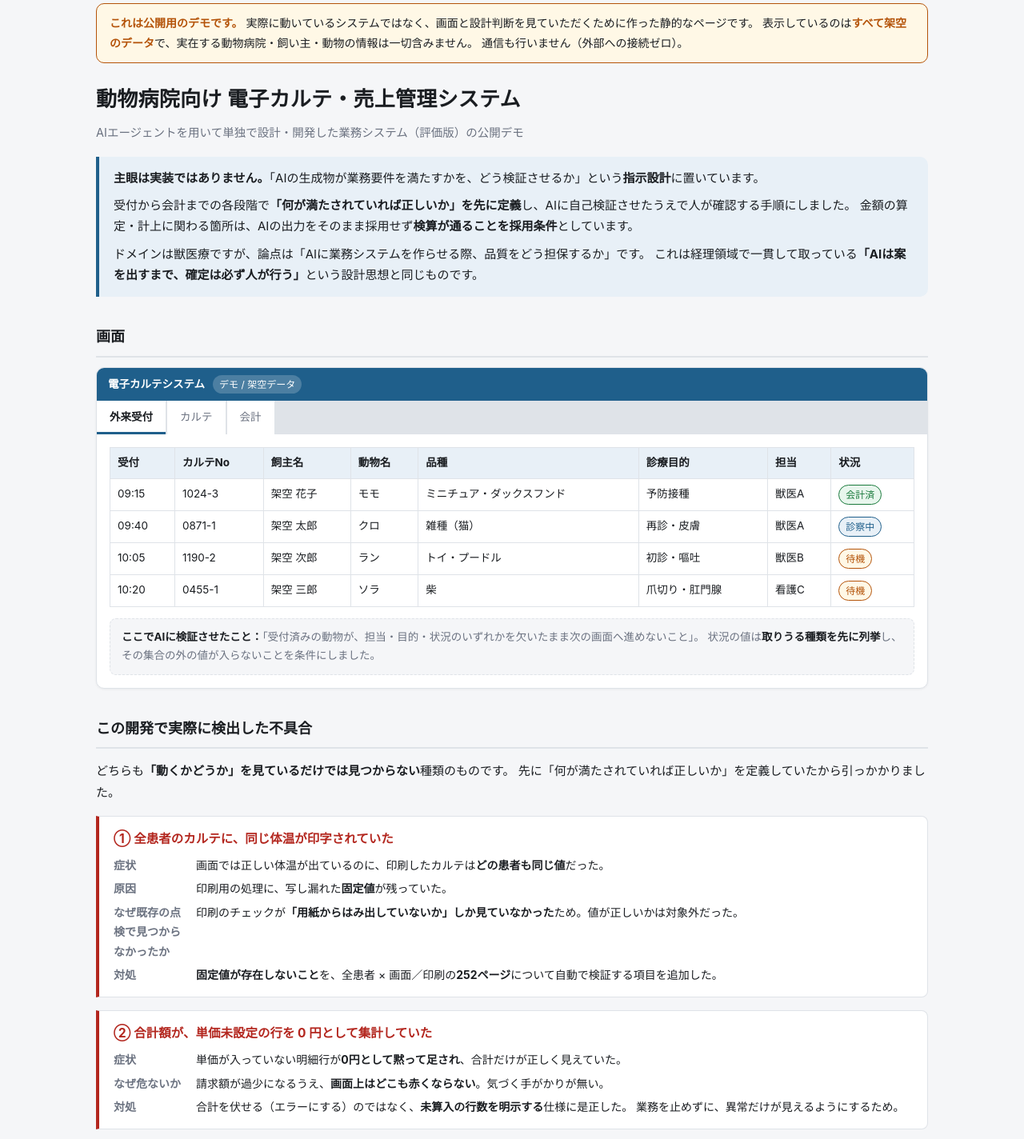
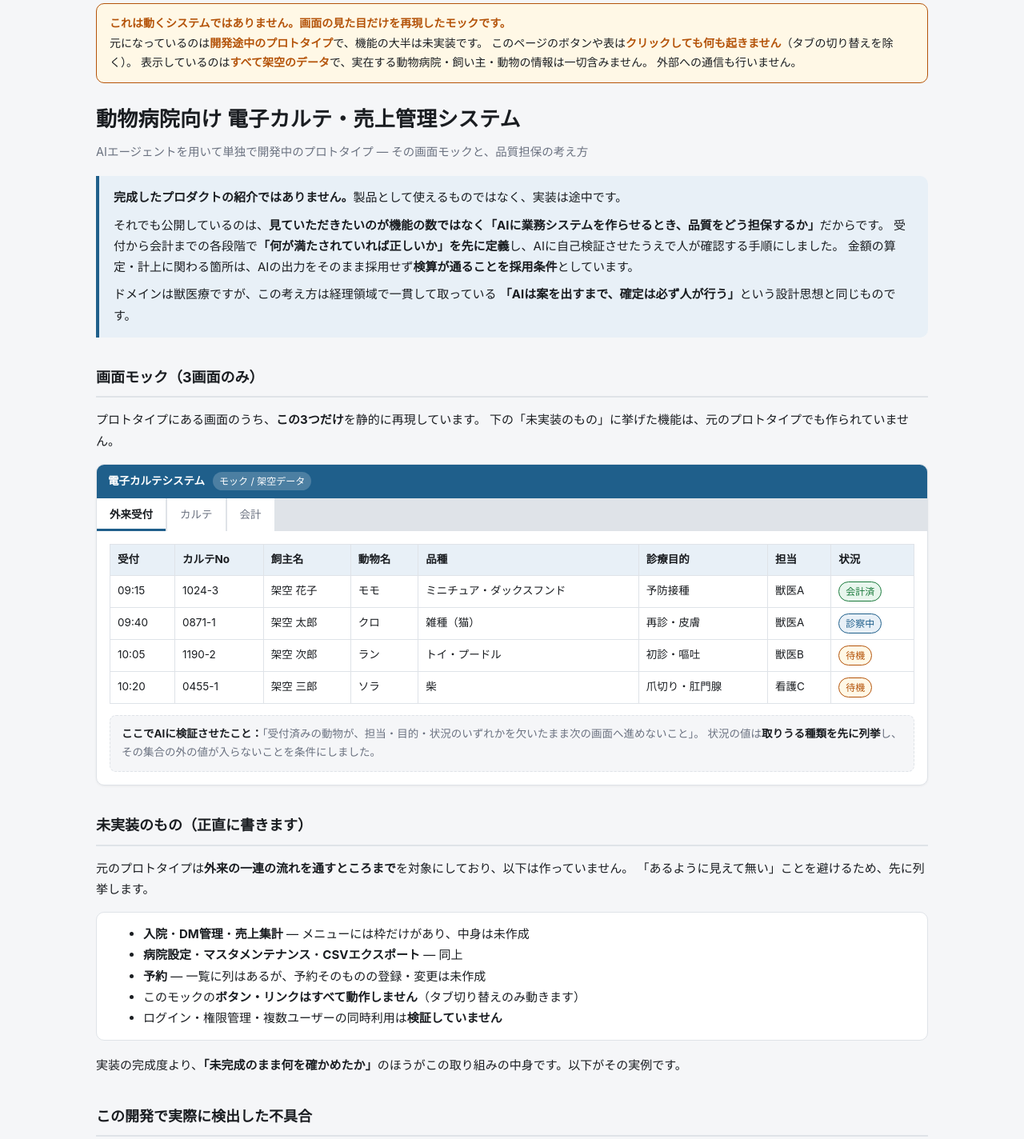
Before and after one commit to akiijauto/vet-karte-demo, a plain HTML site: page index.html in a window 1280 px wide. Shown: the part 24-1448 px from the top of the page at 80% size. Drawn offline with Linux system fonts and the light colour scheme.

Commit message:
モックであることを先に明示し、期待値を上げない書き方に直す
「公開デモ」と書くと動くシステムに見える。元は開発途中のプロトタイプで
機能の大半が未実装なので、そう読めないようにする。

- 冒頭で「動くシステムではない／ボタンは動作しない」を先に言う
- 「未実装のもの」の節を追加し、作っていない機能を列挙する
- 見せたいのは機能の数ではなく品質担保の考え方だ、と目的を明示

Co-Authored-By: Claude Opus 5 (1M context) <noreply@anthropic.com>
Claude-Session: https://claude.ai/code/session_01JZiEd9GcnnnTvNiBHo2Y2R

```diff
--- a/index.html
+++ b/index.html
@@ -3,8 +3,8 @@
 <head>
 <meta charset="UTF-8">
 <meta name="viewport" content="width=device-width, initial-scale=1">
-<title>動物病院向け電子カルテ — 公開デモ</title>
-<meta name="description" content="AIエージェントで単独開発した電子カルテの公開デモ。主眼は実装ではなく、AIの生成物が業務要件を満たすかを検証させる指示設計に置いた。">
+<title>動物病院向け電子カルテ — 画面モック（開発途中）</title>
+<meta name="description" content="開発途中の電子カルテプロトタイプの画面モック。動くシステムではない。主眼は実装ではなく、AIの生成物が業務要件を満たすかを検証させる指示設計にある。">
 <style>
   :root{
     --bg:#f5f6f8; --panel:#fff; --ink:#1a1d21; --muted:#6b7280; --line:#dfe3e8;
@@ -93,31 +93,36 @@
 <div class="wrap">
 
 <div class="banner">
-  <b>これは公開用のデモです。</b>
-  実際に動いているシステムではなく、画面と設計判断を見ていただくために作った静的なページです。
+  <b>これは動くシステムではありません。画面の見た目だけを再現したモックです。</b><br>
+  元になっているのは<b>開発途中のプロトタイプ</b>で、機能の大半は未実装です。
+  このページのボタンや表は<b>クリックしても何も起きません</b>（タブの切り替えを除く）。
   表示しているのは<b>すべて架空のデータ</b>で、実在する動物病院・飼い主・動物の情報は一切含みません。
-  通信も行いません（外部への接続ゼロ）。
+  外部への通信も行いません。
 </div>
 
 <header>
   <h1>動物病院向け 電子カルテ・売上管理システム</h1>
-  <p class="sub">AIエージェントを用いて単独で設計・開発した業務システム（評価版）の公開デモ</p>
+  <p class="sub">AIエージェントを用いて単独で開発中のプロトタイプ — その画面モックと、品質担保の考え方</p>
 </header>
 
 <div class="lead">
-  <p><b>主眼は実装ではありません。</b>「AIの生成物が業務要件を満たすかを、どう検証させるか」という<b>指示設計</b>に置いています。</p>
-  <p>受付から会計までの各段階で<b>「何が満たされていれば正しいか」を先に定義</b>し、AIに自己検証させたうえで人が確認する手順にしました。
+  <p><b>完成したプロダクトの紹介ではありません。</b>製品として使えるものではなく、実装は途中です。</p>
+  <p>それでも公開しているのは、<b>見ていただきたいのが機能の数ではなく「AIに業務システムを作らせるとき、品質をどう担保するか」</b>だからです。
+  受付から会計までの各段階で<b>「何が満たされていれば正しいか」を先に定義</b>し、AIに自己検証させたうえで人が確認する手順にしました。
   金額の算定・計上に関わる箇所は、AIの出力をそのまま採用せず<b>検算が通ることを採用条件</b>としています。</p>
-  <p>ドメインは獣医療ですが、論点は「AIに業務システムを作らせる際、品質をどう担保するか」です。
-  これは経理領域で一貫して取っている<b>「AIは案を出すまで、確定は必ず人が行う」</b>という設計思想と同じものです。</p>
+  <p>ドメインは獣医療ですが、この考え方は経理領域で一貫して取っている
+  <b>「AIは案を出すまで、確定は必ず人が行う」</b>という設計思想と同じものです。</p>
 </div>
 
-<h2>画面</h2>
+<h2>画面モック（3画面のみ）</h2>
+
+<p>プロトタイプにある画面のうち、<b>この3つだけ</b>を静的に再現しています。
+下の「未実装のもの」に挙げた機能は、元のプロトタイプでも作られていません。</p>
 
 <div class="app">
   <div class="app-bar">
     電子カルテシステム
-    <span class="chip">デモ / 架空データ</span>
+    <span class="chip">モック / 架空データ</span>
   </div>
   <div class="tabs" role="tablist">
     <button role="tab" aria-selected="true"  data-target="s1">外来受付</button>
@@ -195,6 +200,23 @@
   </section>
 </div>
 
+<h2>未実装のもの（正直に書きます）</h2>
+
+<p>元のプロトタイプは<b>外来の一連の流れを通すところまで</b>を対象にしており、以下は作っていません。
+「あるように見えて無い」ことを避けるため、先に列挙します。</p>
+
+<div class="card" style="margin-bottom:18px">
+  <ul style="margin:0">
+    <li><b>入院</b>・<b>DM管理</b>・<b>売上集計</b> — メニューには枠だけがあり、中身は未作成</li>
+    <li><b>病院設定</b>・<b>マスタメンテナンス</b>・<b>CSVエクスポート</b> — 同上</li>
+    <li><b>予約</b> — 一覧に列はあるが、予約そのものの登録・変更は未作成</li>
+    <li>このモックの<b>ボタン・リンクはすべて動作しません</b>（タブ切り替えのみ動きます）</li>
+    <li>ログイン・権限管理・複数ユーザーの同時利用は<b>検証していません</b></li>
+  </ul>
+</div>
+
+<p>実装の完成度より、<b>「未完成のまま何を確かめたか」</b>のほうがこの取り組みの中身です。以下がその実例です。</p>
+
 <h2>この開発で実際に検出した不具合</h2>
 
 <p>どちらも<b>「動くかどうか」を見ているだけでは見つからない</b>種類のものです。
@@ -238,7 +260,7 @@
 </div>
 
 <footer>
-  <p>このページは公開用のデモとして作成した静的ページです。実システムのソースコードは含みません。
+  <p>このページは<b>画面モック</b>として作成した静的ページです。動くシステムではなく、実システムのソースコードも含みません。
   表示しているデータはすべて架空のものです。</p>
   <p>作成: <a href="https://github.com/akiijauto">akiijauto</a>　/
   ほかの制作物: <a href="https://www.ai-l-a-b-o.com/works/">https://www.ai-l-a-b-o.com/works/</a></p>
```
Also changed, not shown: 1 other file.
